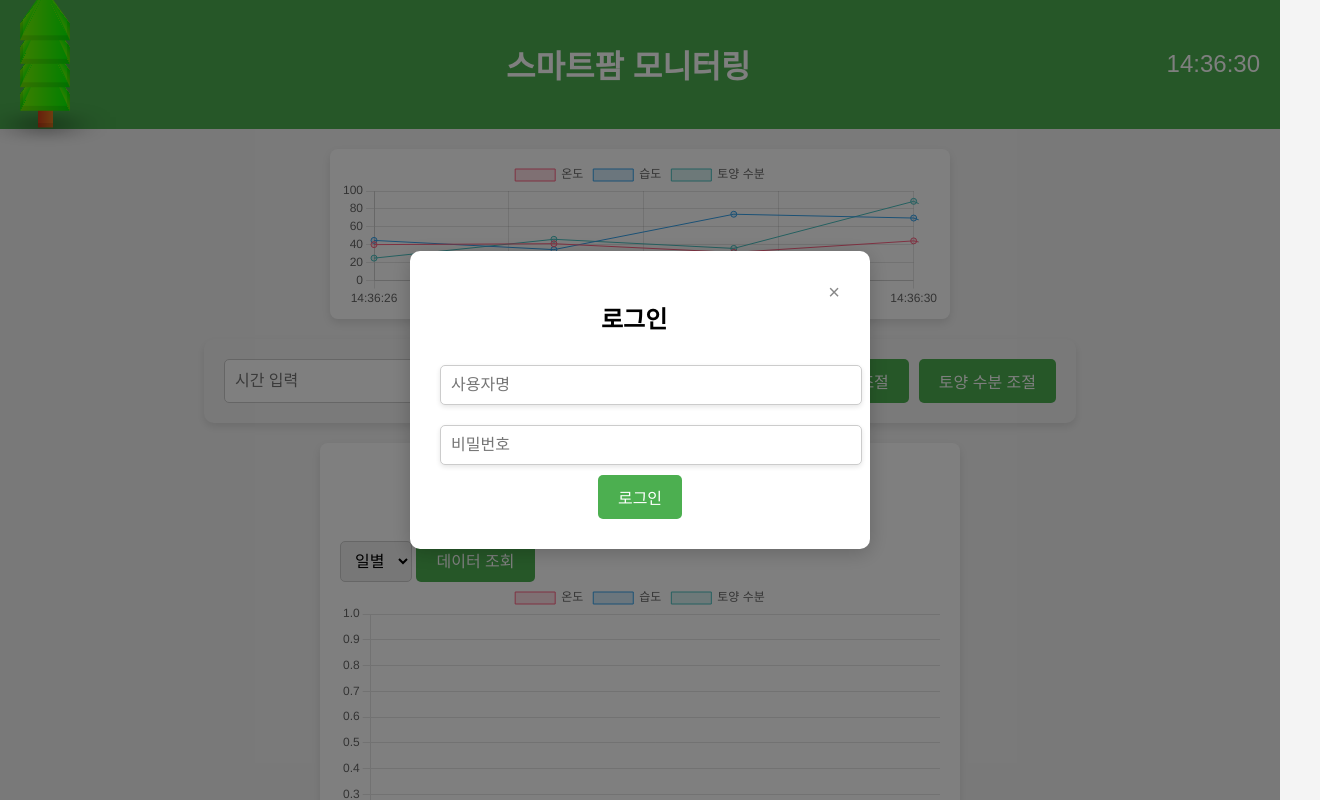
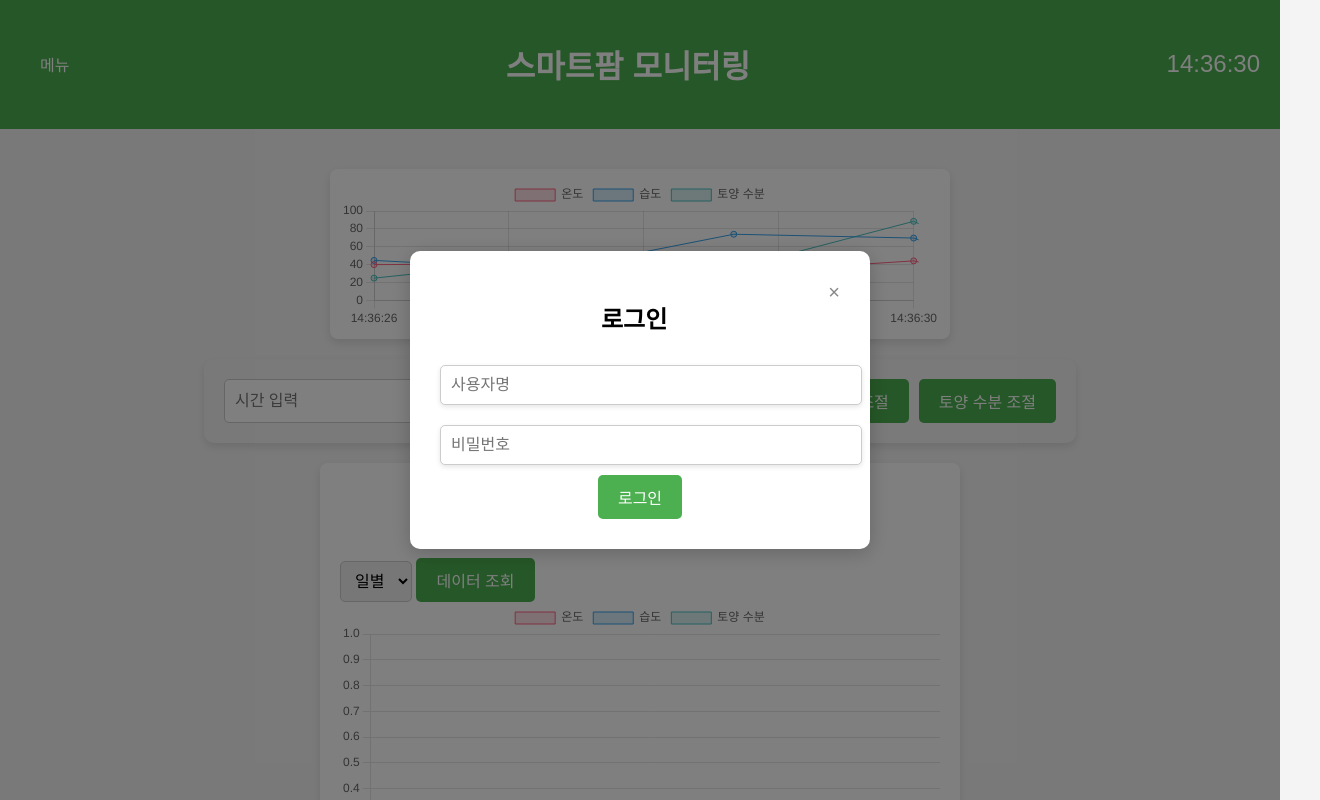
Before and after one commit to coogie22/leejaewon, a plain HTML site: page index.html in a window 1280 px wide. Shown: the top 800 px of the page, 1320 px wide, since content can reach past the window. Drawn offline with nearby package versions, Linux system fonts and the light colour scheme.

Commit message:
🦔🦔🦔

```diff
--- a/index.html
+++ b/index.html
@@ -98,6 +98,46 @@
             background-color: #4CAF50;
             color: white;
             padding: 20px;
+            justify-content: space-between; /* 양쪽 끝으로 배치 */
+        }
+
+        /* 드롭다운 메뉴 스타일 */
+        .dropdown {
+            position: relative;
+            display: inline-block;
+        }
+
+        .dropdown-content {
+            display: none;
+            position: absolute;
+            background-color: #fff; /* 배경색을 흰색으로 */
+            min-width: 160px;
+            box-shadow: 0px 8px 16px rgba(0, 0, 0, 0.2);
+            z-index: 1;
+            border-radius: 5px; /* 둥근 모서리 */
+            overflow: hidden; /* 경계 안에서 내용 잘리게 */
+        }
+
+        .dropdown:hover .dropdown-content {
+            display: block;
+        }
+
+        .dropdown-content a {
+            color: #333;
+            padding: 12px 16px;
+            text-decoration: none;
+            display: block;
+            transition: background-color 0.3s; /* 배경색 전환 효과 */
+        }
+
+        .dropdown-content a:hover {
+            background-color: #4CAF50; /* 호버 시 배경색 변경 */
+            color: white; /* 호버 시 글자색 변경 */
+        }
+
+        /* 차트 컨테이너 스타일 */
+        .chart-container {
+            margin: 20px;
         }
 
         /* 나머지 스타일... */
@@ -105,39 +145,12 @@
 </head>
 <body>
     <header>
-        <div class="tree-container">
-            <div class="tree">
-                <div class="branch" style="--x:0">
-                    <span style="--i:0;"></span>
-                    <span style="--i:1;"></span>
-                    <span style="--i:2;"></span>
-                    <span style="--i:3;"></span>
-                </div>
-                <div class="branch" style="--x:1">
-                    <span style="--i:0;"></span>
-                    <span style="--i:1;"></span>
-                    <span style="--i:2;"></span>
-                    <span style="--i:3;"></span>
-                </div>
-                <div class="branch" style="--x:2">
-                    <span style="--i:0;"></span>
-                    <span style="--i:1;"></span>
-                    <span style="--i:2;"></span>
-                    <span style="--i:3;"></span>
-                </div>
-                <div class="branch" style="--x:3">
-                    <span style="--i:0;"></span>
-                    <span style="--i:1;"></span>
-                    <span style="--i:2;"></span>
-                    <span style="--i:3;"></span>
-                </div>
-                <div class="stem">
-                    <span style="--i:0;"></span>
-                    <span style="--i:1;"></span>
-                    <span style="--i:2;"></span>
-                    <span style="--i:3;"></span>
-                </div>
-                <span class="shadow"></span>
+        <div class="dropdown">
+            <button>메뉴</button>
+            <div class="dropdown-content">
+                <a href="#">홈</a>
+                <a href="#">모니터링</a>
+                <a href="#">데이터 분석</a>
             </div>
         </div>
         <h1 style="text-align: center; flex-grow: 1;">스마트팜 모니터링</h1>
@@ -173,20 +186,6 @@
                 <canvas id="analysisChart"></canvas>
             </div>
         </div>
-
-        <!-- <div class="automation-controls">
-            <h2>알림 설정</h2>
-            <div>
-                <label for="humidityThreshold">토양 수분 임계값:</label>
-                <input type="number" id="humidityThreshold" placeholder="토양 수분 임계값" />
-            </div>
-            <div>
-                <label for="temperatureThreshold">온도 임계값:</label>
-                <input type="number" id="temperatureThreshold" placeholder="온도 임계값" />
-            </div>
-            <button onclick="setAutomationRules()">알림 설정</button>
-        </div> -->
-    </main>
 
         <!-- 로그인 모달 추가 -->
         <div class="modal" id="loginModal">
```
Lines whose indentation alone changed are shown as unchanged.
